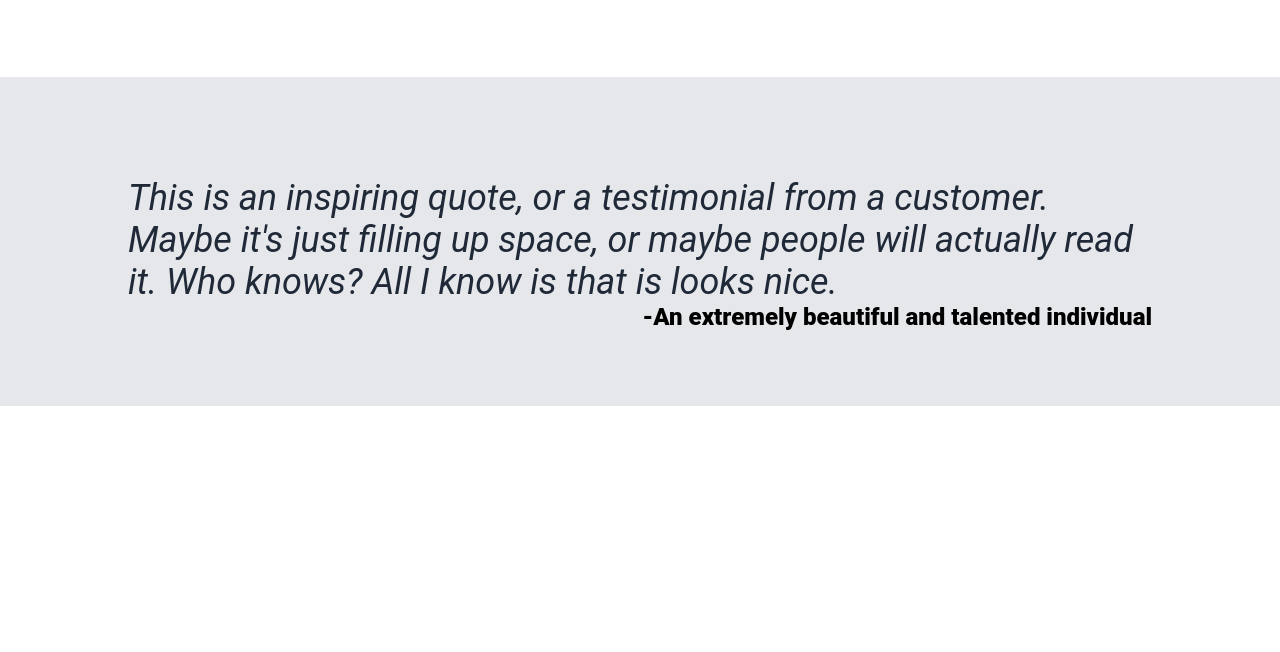
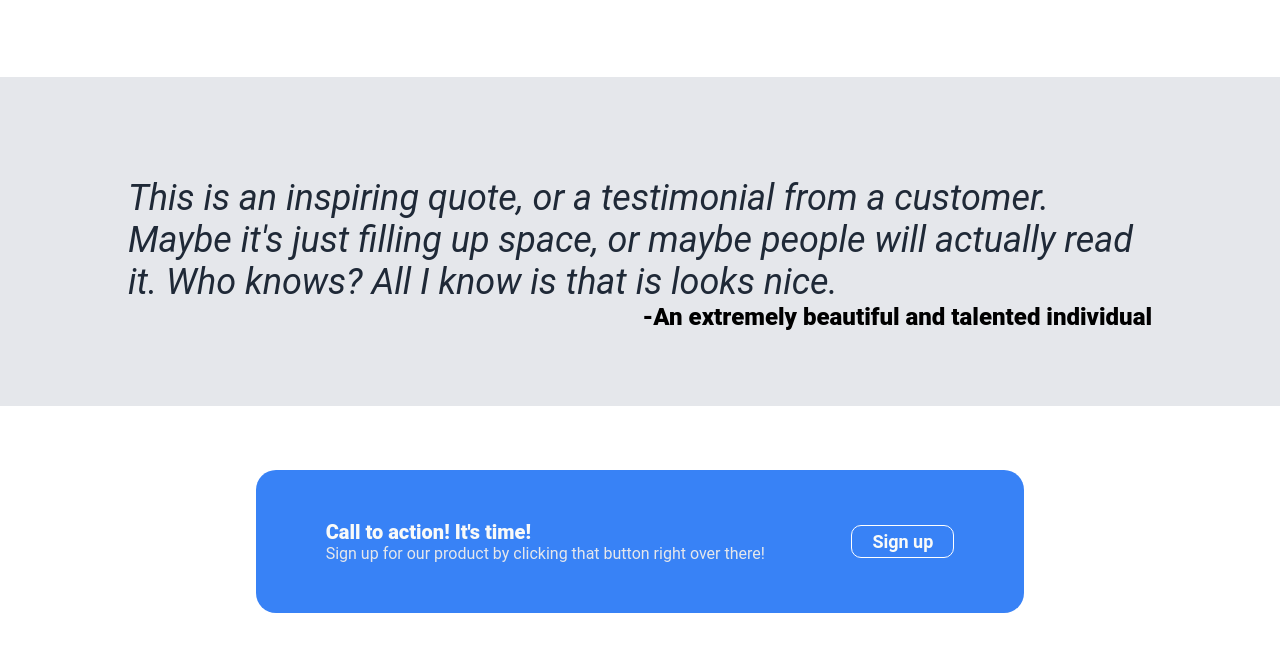
Before and after one commit to saikouder/landing-page, a plain HTML site: page index.html in a window 1280 px wide. Shown: the part 898-1550 px from the top of the page. Before the commit the page ends 1304 px from the top, so only its background shows below. Drawn offline with Linux system fonts and the light colour scheme.

Commit message:
Create section 4 of the web page

```diff
--- a/index.html
+++ b/index.html
@@ -86,7 +86,19 @@
     </div>
 
     <div class="section4">
-
+      <div class="s4-content">
+        <div class="s4-text">
+          <div class="s4-top-text">
+            Call to action! It's time!
+          </div>
+          <div class="s4-bottom-text">
+            Sign up for our product by clicking that button right over there!
+          </div>
+        </div>
+        <div class="s4-button-container">
+          <button>Sign up</button>
+        </div>
+      </div>
     </div>
 
     <div class="footer">
--- a/style.css
+++ b/style.css
@@ -81,6 +81,7 @@ button {
     padding: 8px 16px;
     border-radius: 5px;
     border: none;
+    font-weight: 700;
 }
 
 .s1-image {
@@ -182,3 +183,42 @@ button {
     font-weight: 900;
     font-size: 24px;
 }
+
+/* beginning of section 4 */
+
+.section4 {
+    height: 15%;
+    padding: 5% 20%;
+}
+
+.s4-content {
+    display: flex;
+    justify-content: space-around;
+    align-items: center;
+    background-color: #3882F6;
+    padding: 50px 5%;
+    border-radius: 20px;
+    gap: 24px;
+}
+
+.s4-text {
+    display: flex;
+    flex-direction: column;
+}
+
+.s4-top-text {
+    color: #F9FAF8;
+    font-weight: 800;
+    font-size: 20px;
+}
+
+.s4-bottom-text {
+   color: #E5E7EB;
+   font-size: 16px;
+}
+
+.s4-button-container button {
+    border: 1px solid white;
+    padding: 5px 20px;
+    border-radius: 10px;
+}
```
